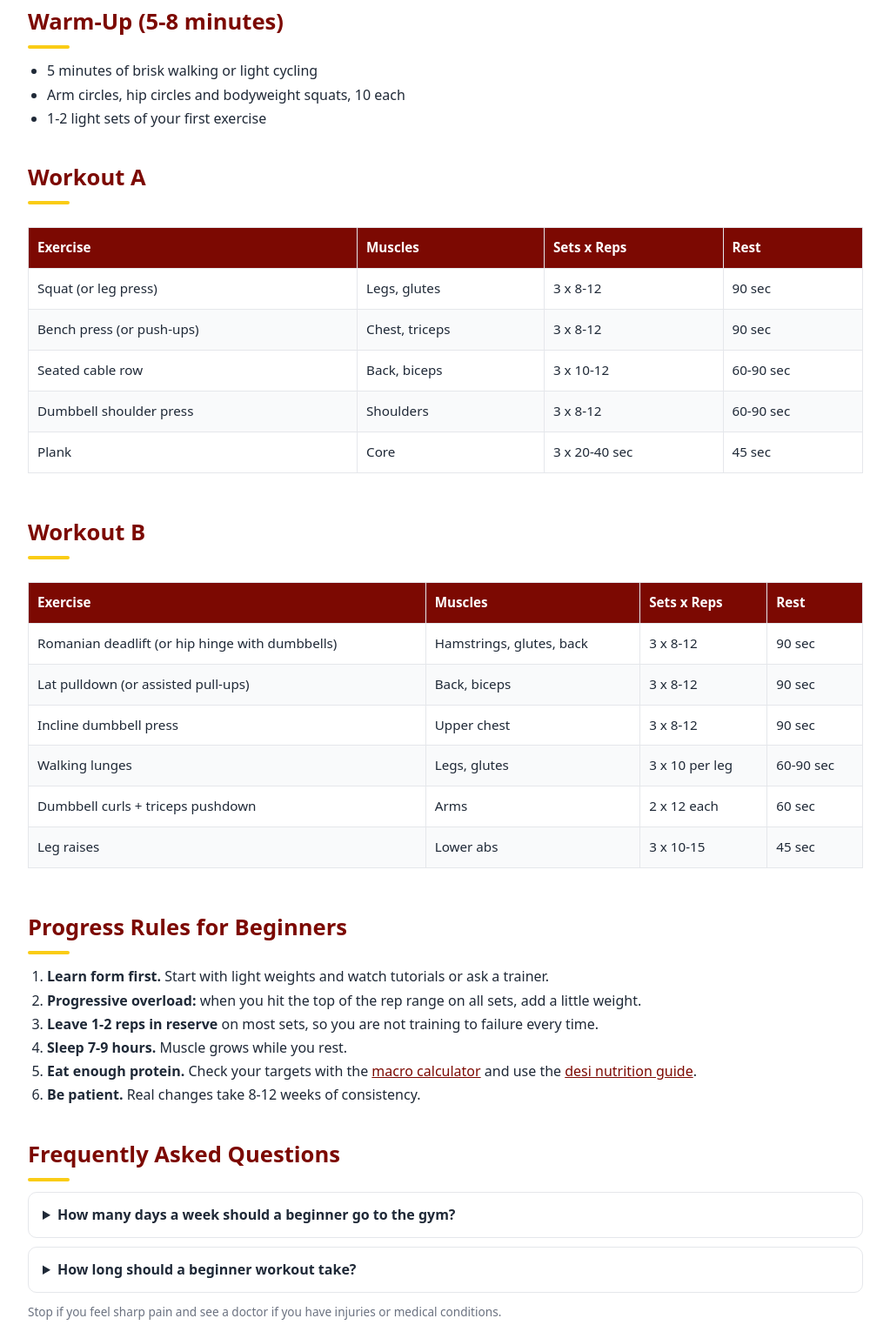
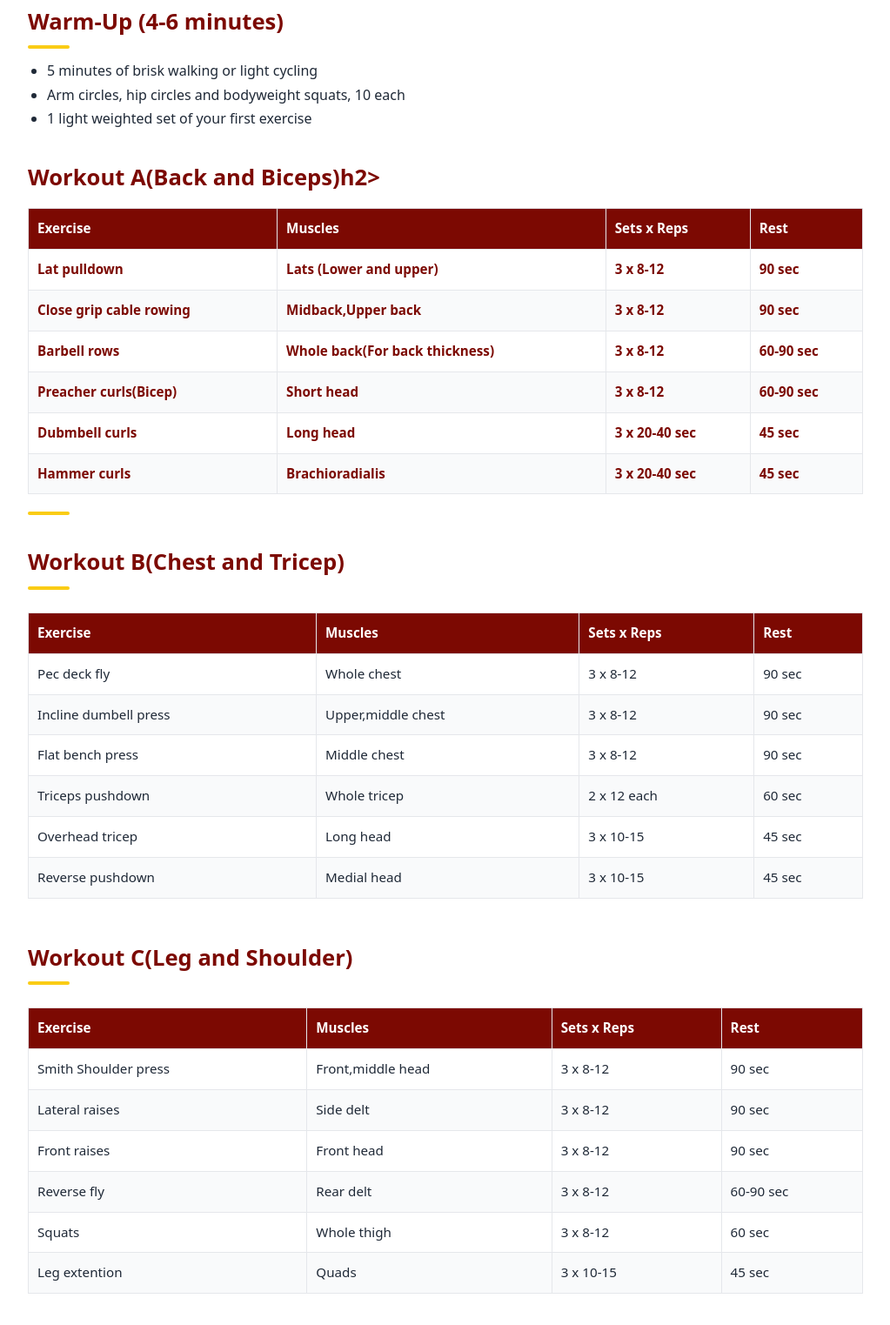
Before and after one commit to Fitplanet/Fitplanet.github.io, a plain HTML site: page beginner-workout.html in a window 1280 px wide. Shown: the part 912-2435 px from the top of the page at 87% size, without its empty margins (128-1151 px from the left). Drawn offline with Linux system fonts and the light colour scheme.

Commit message:
Add files via upload

```diff
--- a/beginner-workout.html
+++ b/beginner-workout.html
@@ -3,11 +3,11 @@
 <head>
 <meta charset="UTF-8">
 <meta name="viewport" content="width=device-width, initial-scale=1">
-<title>Beginner Gym Workout Chart: 3-Day Full Body Plan | DesiFit</title>
+<title>Beginner Workout Chart: 3-Day Full Body Plan | DesiFit</title>
 <meta name="description" content="A simple 3-day full body workout chart for gym beginners with sets, reps, rest times and tips. Perfect for students starting their fitness journey.">
 <link rel="canonical" href="https://Fitplanet.github.io/beginner-workout.html">
 <meta name="robots" content="index, follow">
-<meta property="og:title" content="Beginner Gym Workout Chart: 3-Day Full Body Plan">
+<meta property="og:title" content="Beginner Workout Chart: 3-Day Full Body Plan">
 <meta property="og:description" content="Sets, reps and rest for every exercise, made for gym beginners.">
 <meta property="og:type" content="article">
 <meta property="og:url" content="https://Fitplanet.github.io/beginner-workout.html">
@@ -39,7 +39,7 @@
 </header>
 
 <section class="hero">
-  <h1>Beginner Gym Workout Chart: 3-Day Full Body Plan</h1>
+  <h1>Beginner Workout Chart: 3-Day Full Body Plan</h1>
   <p>Simple, proven and student friendly. Train 3 days a week, rest in between, and add a little weight or a rep each week.</p>
 </section>
 
@@ -59,38 +59,55 @@
   </table>
   </div>
 
-  <h2>Warm-Up (5-8 minutes)</h2>
+  <h2>Warm-Up (4-6 minutes)</h2>
   <ul>
     <li>5 minutes of brisk walking or light cycling</li>
     <li>Arm circles, hip circles and bodyweight squats, 10 each</li>
-    <li>1-2 light sets of your first exercise</li>
+    <li>1 light weighted set of your first exercise</li>
   </ul>
 
-  <h2>Workout A</h2>
+  <h2>Workout A(Back and Biceps)h2>
   <div class="table-wrap">
   <table>
     <thead><tr><th scope="col">Exercise</th><th scope="col">Muscles</th><th scope="col">Sets x Reps</th><th scope="col">Rest</th></tr></thead>
     <tbody>
-      <tr><td>Squat (or leg press)</td><td>Legs, glutes</td><td>3 x 8-12</td><td>90 sec</td></tr>
-      <tr><td>Bench press (or push-ups)</td><td>Chest, triceps</td><td>3 x 8-12</td><td>90 sec</td></tr>
-      <tr><td>Seated cable row</td><td>Back, biceps</td><td>3 x 10-12</td><td>60-90 sec</td></tr>
-      <tr><td>Dumbbell shoulder press</td><td>Shoulders</td><td>3 x 8-12</td><td>60-90 sec</td></tr>
-      <tr><td>Plank</td><td>Core</td><td>3 x 20-40 sec</td><td>45 sec</td></tr>
+      <tr><td>Lat pulldown</td><td>Lats (Lower and upper)</td><td>3 x 8-12</td><td>90 sec</td></tr>
+      <tr><td>Close grip cable rowing</td><td>Midback,Upper back</td><td>3 x 8-12</td><td>90 sec</td></tr>
+      <tr><td>Barbell rows</td><td>Whole back(For back thickness)</td><td>3 x 8-12</td><td>60-90 sec</td></tr>
+      <tr><td>Preacher curls(Bicep)</td><td>Short head</td><td>3 x 8-12</td><td>60-90 sec</td></tr>
+      <tr><td>Dubmbell curls</td><td>Long head</td><td>3 x 20-40 sec</td><td>45 sec</td></tr>
+      <tr><td>Hammer curls</td><td>Brachioradialis</td><td>3 x 20-40 sec</td><td>45 sec</td></tr>
+
     </tbody>
   </table>
   </div>
 
-  <h2>Workout B</h2>
+  <h2>Workout B(Chest and Tricep)</h2>
   <div class="table-wrap">
   <table>
     <thead><tr><th scope="col">Exercise</th><th scope="col">Muscles</th><th scope="col">Sets x Reps</th><th scope="col">Rest</th></tr></thead>
     <tbody>
-      <tr><td>Romanian deadlift (or hip hinge with dumbbells)</td><td>Hamstrings, glutes, back</td><td>3 x 8-12</td><td>90 sec</td></tr>
-      <tr><td>Lat pulldown (or assisted pull-ups)</td><td>Back, biceps</td><td>3 x 8-12</td><td>90 sec</td></tr>
-      <tr><td>Incline dumbbell press</td><td>Upper chest</td><td>3 x 8-12</td><td>90 sec</td></tr>
-      <tr><td>Walking lunges</td><td>Legs, glutes</td><td>3 x 10 per leg</td><td>60-90 sec</td></tr>
-      <tr><td>Dumbbell curls + triceps pushdown</td><td>Arms</td><td>2 x 12 each</td><td>60 sec</td></tr>
-      <tr><td>Leg raises</td><td>Lower abs</td><td>3 x 10-15</td><td>45 sec</td></tr>
+      <tr><td>Pec deck fly</td><td>Whole chest</td><td>3 x 8-12</td><td>90 sec</td></tr>
+      <tr><td>Incline dumbell press</td><td>Upper,middle chest</td><td>3 x 8-12</td><td>90 sec</td></tr>
+      <tr><td>Flat bench press</td><td>Middle chest</td><td>3 x 8-12</td><td>90 sec</td></tr>
+      <tr><td>Triceps pushdown</td><td>Whole tricep</td><td>2 x 12 each</td><td>60 sec</td></tr>
+      <tr><td>Overhead tricep</td><td>Long head</td><td>3 x 10-15</td><td>45 sec</td></tr>
+      <tr><td>Reverse pushdown</td><td>Medial head</td><td>3 x 10-15</td><td>45 sec</td></tr>
+    </tbody>
+  </table>
+  </div>
+
+<h2>Workout C(Leg and Shoulder)</h2>
+  <div class="table-wrap">
+  <table>
+    <thead><tr><th scope="col">Exercise</th><th scope="col">Muscles</th><th scope="col">Sets x Reps</th><th scope="col">Rest</th></tr></thead>
+    <tbody>
+      <tr><td>Smith Shoulder press</td><td>Front,middle head</td><td>3 x 8-12</td><td>90 sec</td></tr>
+      <tr><td>Lateral raises</td><td>Side delt</td><td>3 x 8-12</td><td>90 sec</td></tr>
+      <tr><td>Front raises</td><td>Front head</td><td>3 x 8-12</td><td>90 sec</td></tr>
+      <tr><td>Reverse fly</td><td>Rear delt</td><td>3 x 8-12</td><td>60-90 sec</td></tr>
+      <tr><td>Squats</td><td>Whole thigh</td><td>3 x 8-12</td><td>60 sec</td></tr>
+      <tr><td>Leg extention</td><td>Quads</td><td>3 x 10-15</td><td>45 sec</td></tr>
     </tbody>
   </table>
   </div>
```
